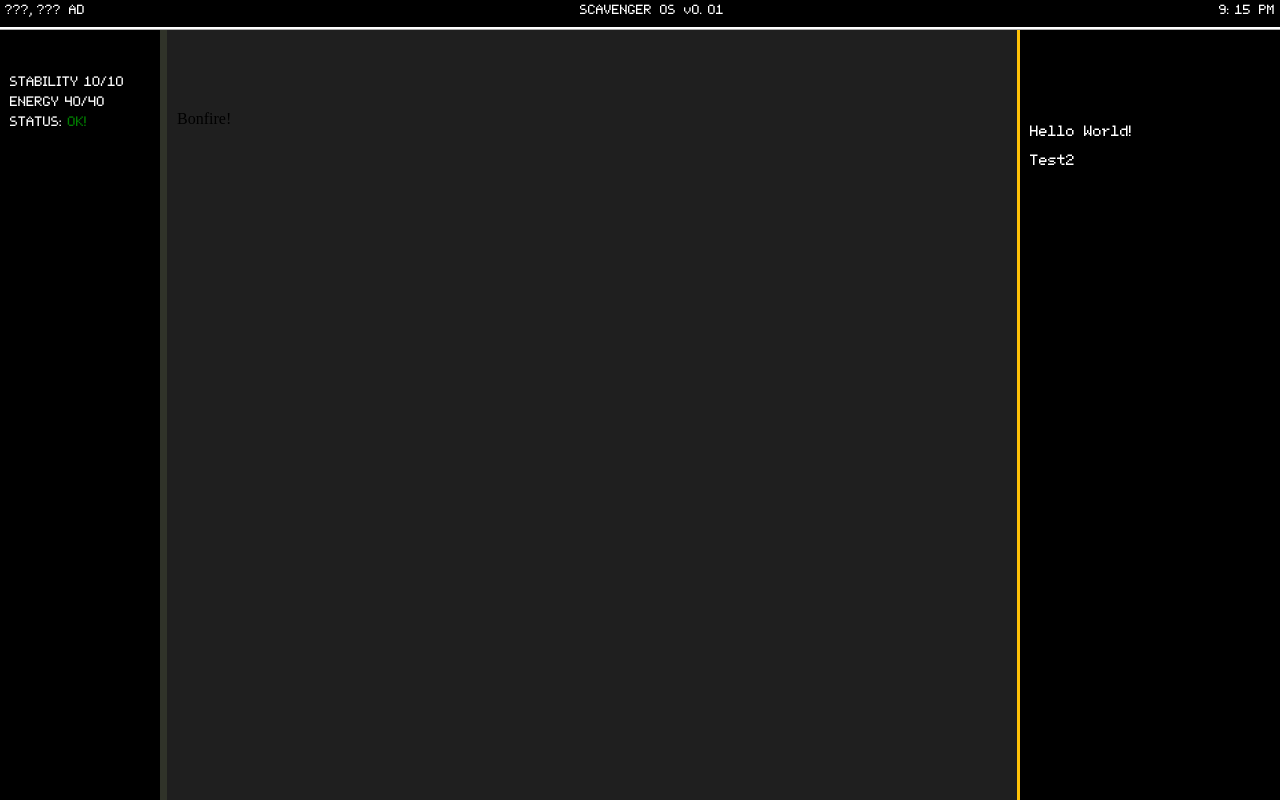
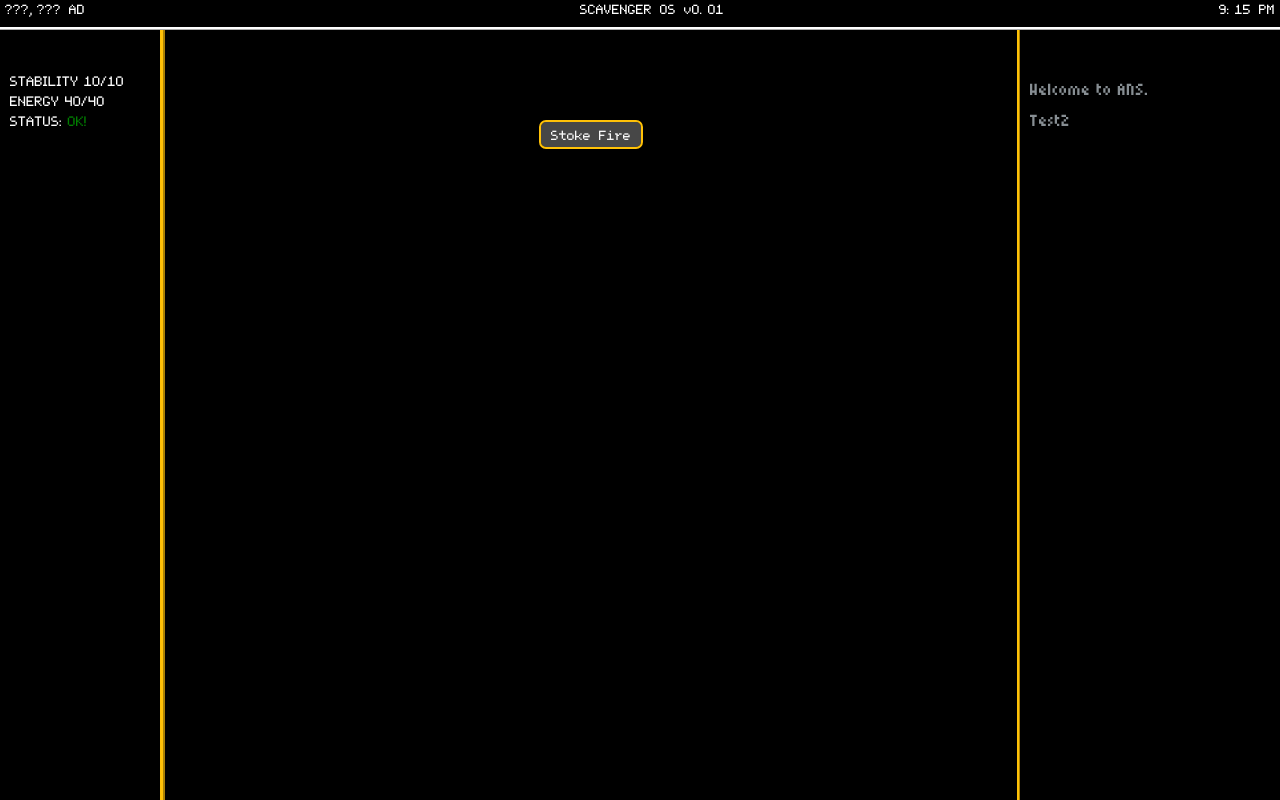
Before and after one commit to Malthusis/ANSv2, a Vue app: page / in a window 1280 px wide. Built offline with nearby package versions, Linux system fonts and the light colour scheme.

Commit message:
Set up new fonts and start bringing back Bonfire.

```diff
--- a/src/App.vue
+++ b/src/App.vue
@@ -12,12 +12,9 @@
       <div class="resources">
         <Resources></Resources>
       </div>
-      <!-- <div>
-        <border></border>
-      </div> -->
       <div class="bonfire">
-        Bonfire!
-        <!-- <bonfire></bonfire> -->
+
+        <Bonfire></Bonfire>
       </div>
       <div class="logs">
         <Logger></Logger>
@@ -28,6 +25,8 @@
 <script setup lang="ts">
 import Logger from './components/logger.vue';
 import Resources from './components/Resources.vue';
+import Bonfire from './components/Bonfire.vue'
+
 
 </script>
 
@@ -51,7 +50,7 @@ import Resources from './components/Resources.vue';
     left: 0;
     right: 0;
     bottom: 0;
-    background-color: black;
+    /* background-color: black; */
   }
 
 
@@ -60,7 +59,7 @@ import Resources from './components/Resources.vue';
     display: flex;
     align-items: stretch;
     height: calc(100% - 30px);
-    background-color: #1f1f1f;
+    /* background-color: #1f1f1f; */
   }
 
   resources {
@@ -74,6 +73,10 @@ import Resources from './components/Resources.vue';
   bonfire {
     height: 100%;
     width: auto;
+  }
+
+  .resources {
+    border-right: 5px ridge #ffc107;
   }
 
   .bonfire {
@@ -90,11 +93,9 @@ import Resources from './components/Resources.vue';
     flex-flow: column;
     width: 240px;
     min-width: 240px;
-    padding: 80px 10px 10px;
-    border-left-style: solid;
-    border-width: 3px;
-    border-color: #ffc107;
+    padding: 40px 10px 10px;
+    border-left: 3px ridge #ffc107;
     background-color: black;
-    height: calc(100% - 90px);
+    /* height: calc(100% - 90px); */
   }
 </style>
--- a/src/assets/base.css
+++ b/src/assets/base.css
@@ -1,2 +1,21 @@
 /* Put global stuff here */
 @import 'fonts.css';
+
+/* #ffc107 gold color. */
+
+body {
+    font-family:'Gelatin';
+    background-color:black;
+}
+
+button {
+    outline: 2px solid #ffc107;
+    border-radius: 5px;
+    border: none;
+    background-color: rgb(71, 71, 71);
+    color: rgb(247, 247, 247);
+    padding: 4px 10px;
+    margin: 0 20px;
+    font-family: 'Gelatin';
+    font-size:16pt;
+}
--- a/src/assets/fonts.css
+++ b/src/assets/fonts.css
@@ -7,3 +7,13 @@
     font-family: GelatinCaps;
     src: url("src/assets/fonts/GelatinTTFCAPS.ttf") format("truetype");
 }
+
+@font-face {
+    font-family: Squarebit;
+    src: url("src/assets/fonts/Squarebit.ttf") format("truetype");
+}
+
+@font-face {
+    font-family: Squarebit2x;
+    src: url("src/assets/fonts/Squarebit2Px.ttf") format("truetype");
+}
--- /dev/null
+++ b/src/components/Bonfire.vue
@@ -0,0 +1,15 @@
+<template>
+<div class="container">
+    <button>Stoke Fire</button>
+</div>
+</template>
+<script setup lang="ts">
+</script>
+<style>
+.container {
+    display: flex;
+    margin: 12px;
+    font-family: 'Squarebit';
+    justify-content: center;
+}
+</style>
--- a/src/components/Logger.vue
+++ b/src/components/Logger.vue
@@ -13,10 +13,14 @@ const logs = useLogs()
 </script>
 <style>
 .log {
-  font-family: 'Gelatin';
-  font-size: 24px;
+
+  /* font-family: 'Gelatin';
+  font-size: 20px; */
+
+  font-family: 'Squarebit2x';
+  font-size: 18px;
   margin: 10px 0;
-  color: white;
+  color: #878e93;
   animation: textShadow 1.6s infinite;
   pointer-events: none;
 }
--- a/src/components/Resources.vue
+++ b/src/components/Resources.vue
@@ -16,9 +16,8 @@
   padding: 40px 10px 10px;
   font-family: 'GelatinCaps';
   animation: textShadow 1.6s infinite;
-  background-color: black;
   height: calc(100% - 50px);
-  border-right: 7px solid #303329;
+
 }
 
 </style>
--- a/src/stores/logStore.ts
+++ b/src/stores/logStore.ts
@@ -2,7 +2,7 @@ import { ref } from 'vue'
 import { defineStore } from 'pinia'
 
 export const useLogs = defineStore('logs', () => {
-  const logQueue = ref(["Hello World!", "Test2"] as string[])
+  const logQueue = ref(["Welcome to ANS.", "Test2"] as string[])
 
   function pushLog(log: string) {
     logQueue.value.push(log)
```
Also changed, not shown: src/assets/fonts/Squarebit.ttf (added), src/assets/fonts/Squarebit2Px.ttf (added).
